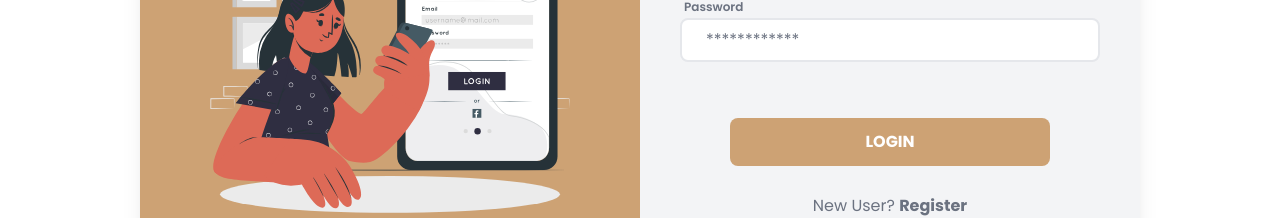
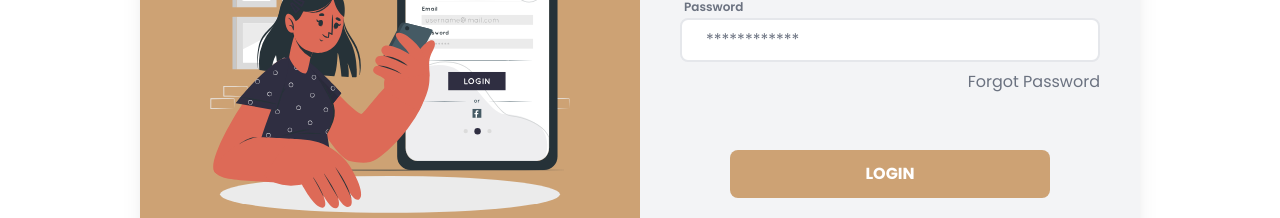
Before and after one commit to imvivekthakur/e-commerce, a React (Vite) app: page /login in a window 1280 px wide. Shown: the part 440-658 px from the top of the page. Built offline with nearby package versions, Linux system fonts and the light colour scheme; no server answers.

Commit message:
forgot in the frontend added

```diff
--- a/src/component/Login.jsx
+++ b/src/component/Login.jsx
@@ -138,7 +138,7 @@ const Login = () => {
                   </div>
                 </div>
                 <div className="flex -mx-3">
-                  <div className="w-full px-3 mb-12">
+                  <div className="w-full px-3">
                     <label htmlFor="" className="text-xs font-semibold px-1">
                       Password
                     </label>
@@ -155,6 +155,9 @@ const Login = () => {
                       />
                     </div>
                   </div>
+                </div>
+                <div className="flex justify-end mb-12 mt-2 cursor-pointer hover:text-primary">
+                  <NavLink to="/forget">Forgot Password</NavLink>
                 </div>
                 <div className="flex -mx-3">
                   <div className="w-full px-3 mb-5">
```
